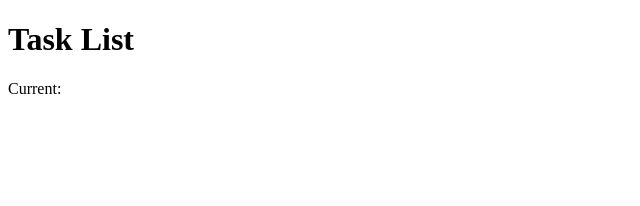
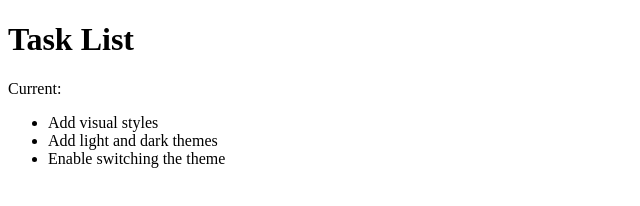
Before and after one commit to grazidibf/site-simples, a plain HTML site: page index.html in a window 1280 px wide. Shown: the whole page, without its empty margins (0-640 px from the left). Drawn offline with Linux system fonts and the light colour scheme.

Commit message:
Update HTML with task list

```diff
--- a/index.html
+++ b/index.html
@@ -9,5 +9,10 @@
 <body>
     <h1>Task List</h1>
     <p id="msg">Current:</p>
+    <ul>
+        <li class=""list">Add visual styles</li>
+        <li class=""list">Add light and dark themes</li>
+        <li>Enable switching the theme</li>
+    </ul>
 </body>
 </html>
```
